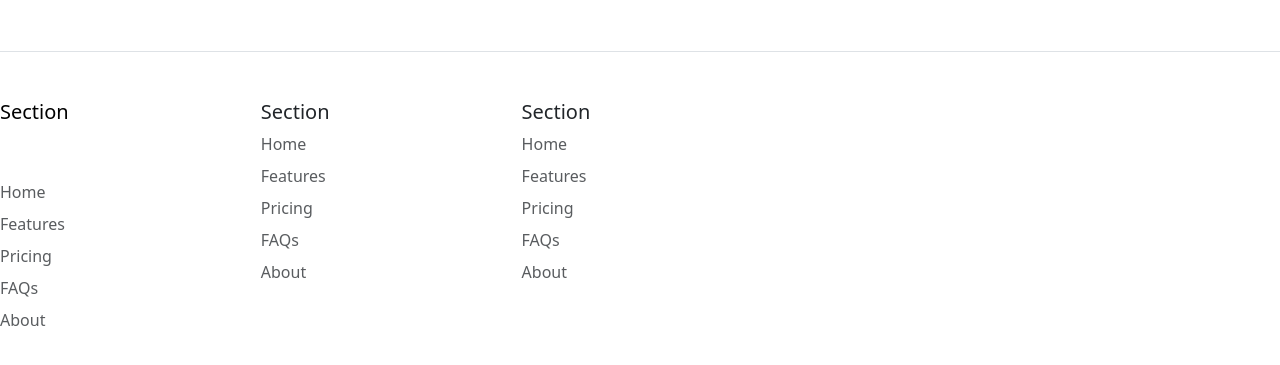
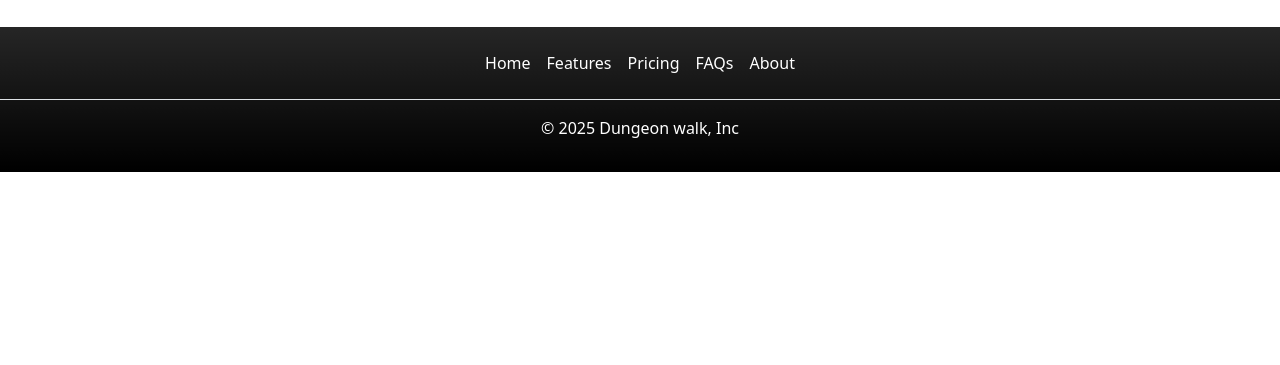
Before and after one commit to NikitaSozanskji/Dungeon_walk, a plain HTML site: page index.html in a window 1280 px wide. Shown: the part 369-734 px from the top of the page. Drawn offline with nearby package versions, Linux system fonts and the light colour scheme.

Commit message:
footer good

```diff
--- a/index.html
+++ b/index.html
@@ -42,59 +42,28 @@
       </div>
     </div>
 
-    <footer class="row row-cols-1 row-cols-sm-2 row-cols-md-5 py-5 my-5 border-top">
-      <div class="col mb-3">
-          <a href="/" class="d-flex align-items-center mb-3 link-body-emphasis text-decoration-none" aria-label="Bootstrap">
-        <h5>Section</h5>
-        <ul class="nav flex-column">
-          <li class="nav-item mb-2"><a href="#" class="nav-link p-0 text-body-secondary">Home</a></li>
-          <li class="nav-item mb-2"><a href="#" class="nav-link p-0 text-body-secondary">Features</a></li>
-          <li class="nav-item mb-2"><a href="#" class="nav-link p-0 text-body-secondary">Pricing</a></li>
-          <li class="nav-item mb-2"><a href="#" class="nav-link p-0 text-body-secondary">FAQs</a></li>
-          <li class="nav-item mb-2"><a href="#" class="nav-link p-0 text-body-secondary">About</a></li>
-        </ul>
-      </div>
-      <div class="col mb-3">
-        <h5>Section</h5>
-        <ul class="nav flex-column">
-          <li class="nav-item mb-2">
-            <a href="#" class="nav-link p-0 text-body-secondary">Home</a>
+    <div class=" bg-black bg-gradient text-white">
+      <footer class="py-3 my-4 ">
+        <ul class="nav justify-content-center border-bottom pb-3 mb-3">
+          <li class="nav-item">
+            <a href="#" class="nav-link px-2 text-white">Home</a>
           </li>
-          <li class="nav-item mb-2">
-            <a href="#" class="nav-link p-0 text-body-secondary">Features</a>
+          <li class="nav-item">
+            <a href="#" class="nav-link px-2 text-white">Features</a>
           </li>
-          <li class="nav-item mb-2">
-            <a href="#" class="nav-link p-0 text-body-secondary">Pricing</a>
+          <li class="nav-item">
+            <a href="#" class="nav-link px-2 text-white">Pricing</a>
           </li>
-          <li class="nav-item mb-2">
-            <a href="#" class="nav-link p-0 text-body-secondary">FAQs</a>
+          <li class="nav-item">
+            <a href="#" class="nav-link px-2 text-white">FAQs</a>
           </li>
-          <li class="nav-item mb-2">
-            <a href="#" class="nav-link p-0 text-body-secondary">About</a>
+          <li class="nav-item">
+            <a href="#" class="nav-link px-2 text-white">About</a>
           </li>
         </ul>
-      </div>
-      <div class="col mb-3">
-        <h5>Section</h5>
-        <ul class="nav flex-column">
-          <li class="nav-item mb-2">
-            <a href="#" class="nav-link p-0 text-body-secondary">Home</a>
-          </li>
-          <li class="nav-item mb-2">
-            <a href="#" class="nav-link p-0 text-body-secondary">Features</a>
-          </li>
-          <li class="nav-item mb-2">
-            <a href="#" class="nav-link p-0 text-body-secondary">Pricing</a>
-          </li>
-          <li class="nav-item mb-2">
-            <a href="#" class="nav-link p-0 text-body-secondary">FAQs</a>
-          </li>
-          <li class="nav-item mb-2">
-            <a href="#" class="nav-link p-0 text-body-secondary">About</a>
-          </li>
-        </ul>
-      </div>
-  </footer>
+        <p class="text-center">© 2025 Dungeon walk, Inc</p>
+      </footer>
+    </div>
 
     <script src="https://cdn.jsdelivr.net/npm/bootstrap@5.3.8/dist/js/bootstrap.bundle.min.js" integrity="sha384-FKyoEForCGlyvwx9Hj09JcYn3nv7wiPVlz7YYwJrWVcXK/BmnVDxM+D2scQbITxI" crossorigin="anonymous"></script>
   </body>
```
